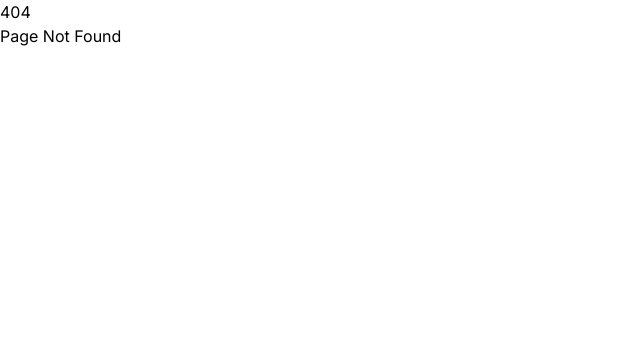
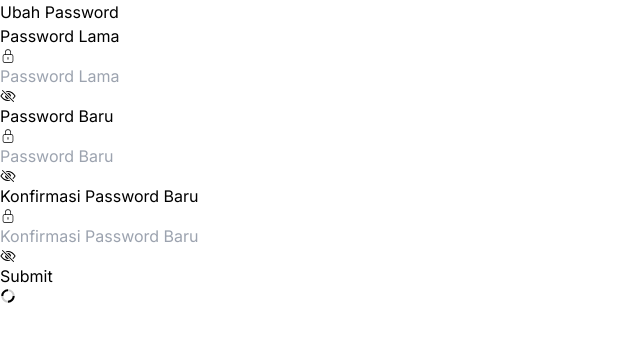
Before and after one commit to prolandit/project-lsp-st, a React (Vite) app in the folder client/: page /change-password in a window 1280 px wide. Before the commit this address had no page. Shown: the top 342 px of the page, without its empty margins (0-640 px from the left). Built offline with nearby package versions, Linux system fonts and the light colour scheme.

Commit message:
feat(change-password): change user password implemented

```diff
--- a/client/src/App.tsx
+++ b/client/src/App.tsx
@@ -1,6 +1,7 @@
 import { BrowserRouter, Navigate, Route, Routes } from 'react-router-dom';
 import MainLayout from './presentation/components/Layouts/MainLayout';
 import ProfileLayout from './presentation/components/Layouts/ProfileLayout';
+import ChangePasswordPage from './presentation/pages/ChangePasswordPage';
 import LoginPage from './presentation/pages/LoginPage';
 import NotFoundPage from './presentation/pages/NotFoundPage';
 import RegisterPage from './presentation/pages/RegisterPage';
@@ -36,6 +37,11 @@ const App = () => {
                     element={<RegisterPage />}
                 />
                 <Route
+                    key='change-password'
+                    path='/change-password'
+                    element={<ChangePasswordPage />}
+                />
+                <Route
                     key='error'
                     path='*'
                     element={<NotFoundPage />}
--- a/client/src/common/constants.ts
+++ b/client/src/common/constants.ts
@@ -1,4 +1,6 @@
 const Constants = {
+    registerSuccessMessage: 'Register berhasil. Silahkan masuk ke akun Anda',
+    reLoginMessage: 'Silahkan Masuk ulang dengan Password Baru Anda',
     genderOptions: [
         {
             key: 'pria',
--- a/client/src/common/formSchemas.ts
+++ b/client/src/common/formSchemas.ts
@@ -7,7 +7,7 @@ export const loginSchema = Yup.object().shape({
         .required('Email tidak boleh kosong'),
     password: Yup.string()
         .min(6, 'Password minimal 6 karakter')
-        .max(20, 'Password maximal 20 karakter')
+        .max(20, 'Password maksimal 20 karakter')
         .required('Password tidak boleh kosong'),
 });
 
@@ -20,8 +20,7 @@ export const registerSchema = Yup.object().shape({
         .min(6, 'Password minimal 6 karakter')
         .required('Password tidak boleh kosong'),
     passwordConfirmation: Yup.string()
-        .min(6, 'Password minimal 6 karakter')
-        .max(20, 'Password maximal 20 karakter')
+        .oneOf([Yup.ref('password')], 'Password tidak sama')
         .required('Konfirmasi Password tidak boleh kosong'),
 });
 
@@ -123,3 +122,17 @@ export const fileInputSchema = Yup.object().shape({
         then: (schema) => schema.required('Keterangan harus diisi'),
     }),
 });
+
+export const changePasswordSchema = Yup.object().shape({
+    oldPassword: Yup.string()
+        .min(6, 'Password minimal 6 karakter')
+        .max(20, 'Password maksimal 20 karakter')
+        .required('Password lama tidak boleh kosong'),
+    newPassword: Yup.string()
+        .min(6, 'Password minimal 6 karakter')
+        .max(20, 'Password maksimal 20 karakter')
+        .required('Password baru tidak boleh kosong'),
+    newPasswordConfirmation: Yup.string()
+        .oneOf([Yup.ref('newPassword')], 'Password tidak sama')
+        .required('Konfirmasi Password tidak boleh kosong'),
+});
--- a/client/src/common/types.ts
+++ b/client/src/common/types.ts
@@ -67,6 +67,12 @@ export type AsesorProfileValues = {
     signExplanation: string;
 };
 
+export type ChangePasswordValues = {
+    oldPassword: string;
+    newPassword: string;
+    newPasswordConfirmation: string;
+};
+
 export type OptionType = {
     key: string;
     value: string;
--- a/client/src/data/datasources/UserRemoteDataSource.ts
+++ b/client/src/data/datasources/UserRemoteDataSource.ts
@@ -1,12 +1,37 @@
 import axios, { AxiosError } from 'axios';
 import {
     AsesiProfileValues,
+    ChangePasswordValues,
     ErrorResponse,
     UserType,
 } from '../../common/types';
 
 const UserRemoteDataSource = {
-    changeProfile: async (token: string, payload: AsesiProfileValues) => {
+    getLoggedUser: async (token: string): Promise<UserType> => {
+        const url = import.meta.env.VITE_API_URL;
+        const endpoint = `${url}/api-em/user/profile`;
+
+        try {
+            const response = await axios.get(endpoint, {
+                headers: {
+                    Authorization: `Bearer ${token}`,
+                },
+            });
+            return response.data.data;
+        } catch (error) {
+            const axiosError = error as AxiosError<ErrorResponse>;
+
+            if (axiosError.response) {
+                throw new Error(axiosError.response.data.message);
+            } else {
+                throw new Error('Network Error: Terjadi kesalahan pada server');
+            }
+        }
+    },
+    changeProfile: async (
+        token: string,
+        payload: AsesiProfileValues
+    ): Promise<void> => {
         const url = import.meta.env.VITE_API_URL;
         const endpoint = `${url}/api-em/user/update`;
 
@@ -31,17 +56,19 @@ const UserRemoteDataSource = {
             }
         }
     },
-    getLoggedUser: async (token: string): Promise<UserType> => {
+    changePassword: async (
+        token: string,
+        payload: ChangePasswordValues
+    ): Promise<void> => {
         const url = import.meta.env.VITE_API_URL;
-        const endpoint = `${url}/api-em/user/profile`;
+        const endpoint = `${url}/api-em/user/change-password`;
 
         try {
-            const response = await axios.get(endpoint, {
+            await axios.patch(endpoint, payload, {
                 headers: {
                     Authorization: `Bearer ${token}`,
                 },
             });
-            return response.data.data;
         } catch (error) {
             const axiosError = error as AxiosError<ErrorResponse>;
 
--- a/client/src/presentation/components/Elements/Header/DropdownUser.tsx
+++ b/client/src/presentation/components/Elements/Header/DropdownUser.tsx
@@ -1,6 +1,6 @@
 /* eslint-disable @typescript-eslint/no-explicit-any */
 import { useState } from 'react';
-import { BiLogOut, BiUser } from 'react-icons/bi';
+import { BiLock, BiLogOut, BiUser } from 'react-icons/bi';
 import { Link } from 'react-router-dom';
 import { useLoggedUser } from '../../../../common/hooks/useLoggedUser';
 
@@ -40,7 +40,7 @@ const DropdownUser = ({ setLogoutModalOpen }: Props) => {
             <div
                 onFocus={() => setDropdownOpen(true)}
                 onBlur={() => setDropdownOpen(false)}
-                className={`absolute right-0 mt-7 flex w-[180px] gap-4 px-6 py-5 flex-col rounded-lg border border-stroke bg-white shadow-default ${
+                className={`absolute right-0 mt-7 flex w-56 gap-6 px-6 py-5 flex-col rounded-lg border border-stroke bg-white shadow-default ${
                     dropdownOpen === true ? 'block' : 'hidden'
                 }`}
             >
@@ -50,6 +50,13 @@ const DropdownUser = ({ setLogoutModalOpen }: Props) => {
                 >
                     <BiUser className='text-lg' />
                     My Profile
+                </Link>
+                <Link
+                    to='/change-password'
+                    className='flex items-center gap-3 text-sm font-medium duration-300 ease-in-out hover:text-blue-500 lg:text-base'
+                >
+                    <BiLock className='text-lg' />
+                    Ubah Password
                 </Link>
                 <button
                     onClick={() => setLogoutModalOpen(true)}
--- a/client/src/presentation/components/Elements/Header/LogoutModal.tsx
+++ b/client/src/presentation/components/Elements/Header/LogoutModal.tsx
@@ -15,7 +15,7 @@ const LogoutModal = ({ show, onClose, onLogout }: Props) => {
                     : 'hidden'
             }
         >
-            <div className='flex flex-col w-full gap-2 p-4 mx-4 bg-white rounded-lg lg:mx-0 lg:w-72'>
+            <div className='flex flex-col w-full gap-3 p-4 mx-4 bg-white rounded-lg lg:mx-0 lg:w-72'>
                 <span className='text-lg font-semibold text-red-500'>
                     Peringatan
                 </span>
@@ -23,7 +23,7 @@ const LogoutModal = ({ show, onClose, onLogout }: Props) => {
                 <span className='text-base font-medium'>
                     Apakah anda yakin ingin keluar?
                 </span>
-                <div className='flex flex-row justify-end gap-2 mt-4 lg:mx-0'>
+                <div className='flex flex-row justify-end gap-2 mt-6 lg:mx-0'>
                     <Button
                         type='button'
                         onClick={onClose}
--- a/client/src/presentation/components/Fragments/AnimationContainer.tsx
+++ b/client/src/presentation/components/Fragments/AnimationContainer.tsx
@@ -1,7 +1,7 @@
 import { motion } from 'framer-motion';
 
 type Props = {
-    className: string;
+    className?: string;
     children: React.ReactNode;
 };
 
--- /dev/null
+++ b/client/src/presentation/pages/ChangePasswordPage.tsx
@@ -0,0 +1,126 @@
+import { useFormik } from 'formik';
+import { useState } from 'react';
+import { CiLock } from 'react-icons/ci';
+import { useNavigate } from 'react-router-dom';
+import { toast } from 'react-toastify';
+import Constants from '../../common/constants';
+import { changePasswordSchema } from '../../common/formSchemas';
+import { ChangePasswordValues } from '../../common/types';
+import UserRemoteDataSource from '../../data/datasources/UserRemoteDataSource';
+import Alert from '../components/Elements/Alert';
+import Button from '../components/Elements/Button';
+import InputForm from '../components/Elements/InputForm';
+import LoadingSpinner from '../components/Elements/LoadingSpinner';
+import AnimationContainer from '../components/Fragments/AnimationContainer';
+
+const ChangePasswordPage = () => {
+    const navigate = useNavigate();
+    const [isLoading, setIsLoading] = useState(false);
+
+    const onChangePassword = async (payload: ChangePasswordValues) => {
+        setIsLoading(true);
+
+        try {
+            const token = localStorage.getItem('token') ?? '';
+
+            await UserRemoteDataSource.changePassword(token, payload);
+            navigate('/login');
+
+            toast.success(Constants.reLoginMessage, {
+                position: 'top-center',
+                hideProgressBar: true,
+            });
+        } catch (error) {
+            toast.error((error as Error).message, {
+                position: 'top-center',
+                hideProgressBar: true,
+            });
+        } finally {
+            setIsLoading(false);
+        }
+    };
+
+    const { errors, touched, handleChange, handleSubmit } = useFormik({
+        initialValues: {
+            oldPassword: '',
+            newPassword: '',
+            newPasswordConfirmation: '',
+        },
+        validationSchema: changePasswordSchema,
+        onSubmit: onChangePassword,
+    });
+    return (
+        <>
+            <AnimationContainer className='flex items-center justify-center min-h-screen duration-300 sm:bg-gray-100'>
+                <form
+                    className='w-full max-w-md p-10 bg-white rounded-md sm:shadow-lg'
+                    onSubmit={handleSubmit}
+                >
+                    <h1 className='mb-3 text-3xl font-semibold'>
+                        Ubah Password
+                    </h1>
+                    <div className='flex flex-col gap-5 mt-10'>
+                        <InputForm
+                            name='oldPassword'
+                            type='password'
+                            text='Password Lama'
+                            placeholder='Password Lama'
+                            onChange={handleChange}
+                            prefix={
+                                <CiLock className='text-lg text-black me-3' />
+                            }
+                        />
+                        {errors.oldPassword && touched.oldPassword ? (
+                            <Alert
+                                message={errors.oldPassword}
+                                type='error'
+                            />
+                        ) : null}
+                        <InputForm
+                            name='newPassword'
+                            type='password'
+                            text='Password Baru'
+                            placeholder='Password Baru'
+                            onChange={handleChange}
+                            prefix={
+                                <CiLock className='text-lg text-black me-3' />
+                            }
+                        />
+                        {errors.newPassword && touched.newPassword ? (
+                            <Alert
+                                message={errors.newPassword}
+                                type='error'
+                            />
+                        ) : null}
+                        <InputForm
+                            name='newPasswordConfirmation'
+                            type='password'
+                            text='Konfirmasi Password Baru'
+                            placeholder='Konfirmasi Password Baru'
+                            onChange={handleChange}
+                            prefix={
+                                <CiLock className='text-lg text-black me-3' />
+                            }
+                        />
+                        {errors.newPasswordConfirmation &&
+                        touched.newPasswordConfirmation ? (
+                            <Alert
+                                message={errors.newPasswordConfirmation}
+                                type='error'
+                            />
+                        ) : null}
+                        <Button
+                            type='submit'
+                            className='mt-6'
+                        >
+                            Submit
+                        </Button>
+                    </div>
+                </form>
+            </AnimationContainer>
+            <LoadingSpinner show={isLoading} />
+        </>
+    );
+};
+
+export default ChangePasswordPage;
--- a/client/src/presentation/pages/RegisterPage.tsx
+++ b/client/src/presentation/pages/RegisterPage.tsx
@@ -1,6 +1,7 @@
 import { useState } from 'react';
 import { useNavigate } from 'react-router-dom';
 import { toast } from 'react-toastify';
+import Constants from '../../common/constants';
 import { RegisterValues } from '../../common/types';
 import AuthRemoteDataSource from '../../data/datasources/AuthRemoteDataSource';
 import LoadingSpinner from '../components/Elements/LoadingSpinner';
@@ -17,7 +18,7 @@ const RegisterPage = () => {
         try {
             await AuthRemoteDataSource.register(payload);
             navigate('/login');
-            toast.success('Register berhasil. Silahkan masuk ke akun Anda', {
+            toast.success(Constants.registerSuccessMessage, {
                 position: 'top-center',
                 hideProgressBar: true,
             });
```
